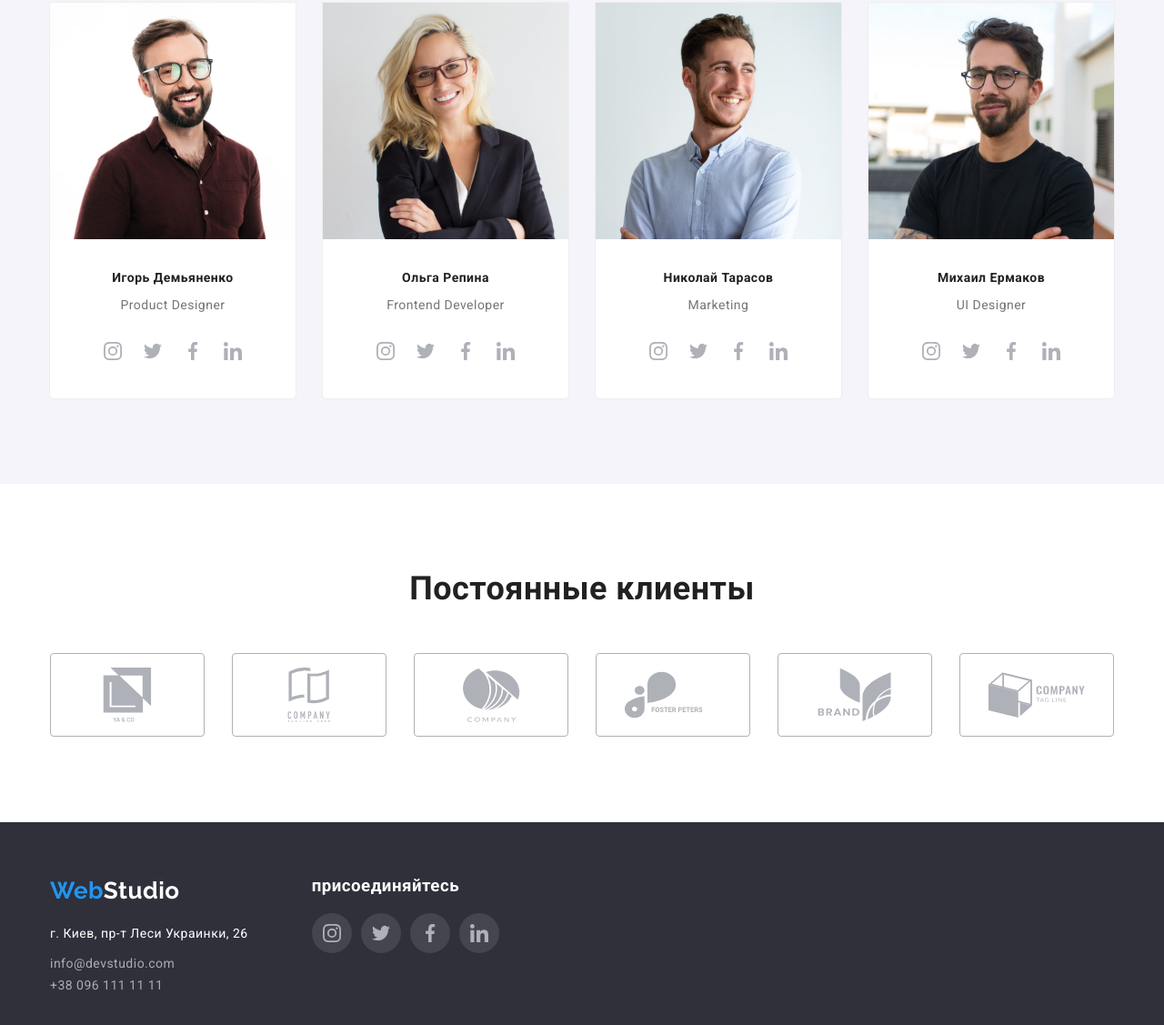
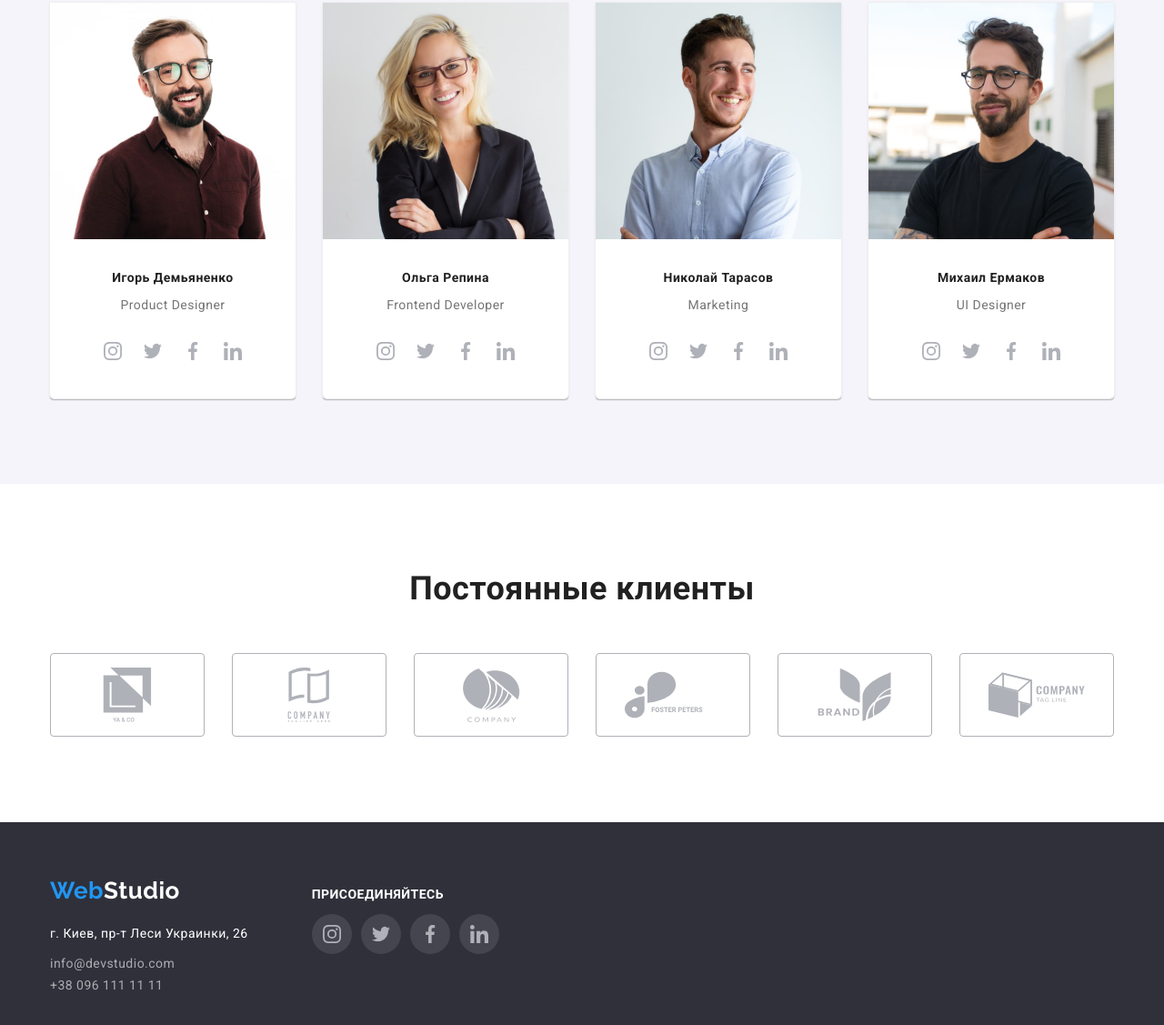
Before and after one commit to Inna-20/goit-markup-hw-04, a plain HTML site: page index.html in a window 1280 px wide. Shown: the part 1783-2910 px from the top of the page at 91% size. Drawn offline with nearby package versions, Linux system fonts and the light colour scheme.

Commit message:
сохраняет дз4 исправленную

```diff
--- a/css/styles.css
+++ b/css/styles.css
@@ -291,6 +291,8 @@ body {
   border-radius: 0px 0px 4px 4px;
   text-align: center;
   background-color: var(--white-color);
+  box-shadow: 0px 1px 3px rgba(0, 0, 0, 0.12), 0px 1px 1px rgba(0, 0, 0, 0.14),
+    0px 2px 1px rgba(0, 0, 0, 0.2);
 }
 
 .feature-list .item-list + .item-list {
@@ -302,8 +304,7 @@ body {
 
 .icons-list {
   margin: 0 auto;
-  margin-top: 16px;
-  padding: 0px 32px 30px;
+  padding: 16px 32px 30px;
   display: flex;
   justify-content: center;
 }
@@ -397,19 +398,21 @@ body {
 .address-conteiner .conteiner {
   display: flex;
   padding-top: 60px;
+  align-items: baseline;
   padding-bottom: 60px;
 }
 .logo-link-footer {
+  display: flex;
   color: var(--white-color);
   font-family: Raleway, sans-serif;
   font-weight: 700;
   font-size: 26px;
   line-height: 1.19;
   text-decoration: none;
+  margin-bottom: 20px;
 }
 
 .adress-list .adress {
-  margin-top: 20px;
   margin-bottom: 9px;
 }
 .adress-list .contact {
@@ -454,6 +457,8 @@ body {
 }
 .accede h3 {
   margin-top: 0;
+  font-size: 14px;
+  text-transform: uppercase;
   color: var(--white-color);
 }
 
```
Also changed, not shown: index.html (+5 -5 lines).
